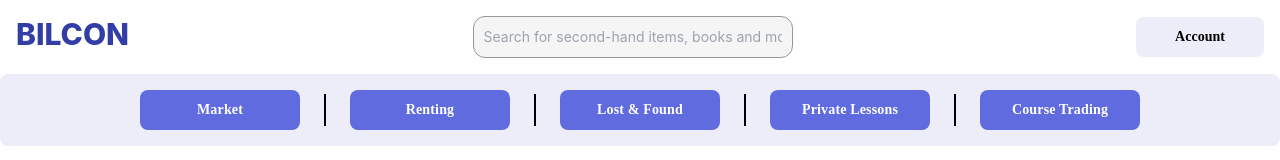
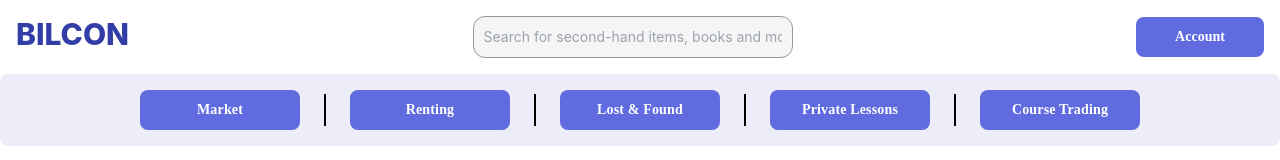
Before and after one commit to GokalpGokdogan/Bilcon, a React (Create React App) app in the folder bilcon-frontend/: page /detailsPage in a window 1280 px wide. Shown: the top 160 px of the page. Built offline with nearby package versions, Linux system fonts and the light colour scheme.

Commit message:
Header Component

```diff
--- a/bilcon-frontend/src/screens/accountPage.js
+++ b/bilcon-frontend/src/screens/accountPage.js
@@ -1,6 +1,8 @@
 import React from 'react';
 import { Link } from 'react-router-dom';
 import NavMenu from './ui-component/navMenu';
+import Header from './ui-component/header';
+
 
 function AccountPage()
 {
@@ -25,11 +27,7 @@ function AccountPage()
 
     return(
         <div>
-            <div className='flex flex-row p-4 w-full'>
-                <p className='font-inter font-extrabold text-3xl text-blue-dark'>BILCON</p>
-                <input type="text" className="mx-auto border border-gray bg-gray-light text-gray-900 focus:outline-none focus:ring-1 ring-gray sm:text-sm rounded-xl p-2.5 w-80 dark:bg-gray-700 dark:border-gray-600 dark:placeholder-gray-400 dark:text-white" placeholder="Search for second-hand items, books and more!" required=""></input>
-                <Link type="submit" to="/accountPage" className="w-32 my-auto text-white bg-ui-purple hover:bg-primary-700 focus:ring-4 focus:outline-none focus:ring-primary-300 font-bold rounded-lg font-sans text-sm px-5 py-2.5 text-center dark:bg-primary-600 dark:hover:bg-primary-700 dark:focus:ring-primary-800">Account</Link>
-            </div>
+            <Header/>
             <NavMenu currPage="Account"/>
             <div className='flex flex-row'>
         <div className='flex flex-col bg-white h-screen px-10'>
--- a/bilcon-frontend/src/screens/detailsPage.js
+++ b/bilcon-frontend/src/screens/detailsPage.js
@@ -1,6 +1,6 @@
 import React from 'react';
-import { Link } from 'react-router-dom';
 import NavMenu from './ui-component/navMenu';
+import Header from './ui-component/header';
 
 function detailsPage()
 {
@@ -9,11 +9,7 @@ function detailsPage()
     return(
     <div className='flex flex-col bg-white justify-center items-center'>
 
-        <div className='flex flex-row p-4 w-full'>
-            <p className='font-inter font-extrabold text-3xl text-blue-dark'>BILCON</p>
-            <input type="text" className="mx-auto border border-gray bg-gray-light text-gray-900 focus:outline-none focus:ring-1 ring-gray sm:text-sm rounded-xl p-2.5 w-80 dark:bg-gray-700 dark:border-gray-600 dark:placeholder-gray-400 dark:text-white" placeholder="Search for second-hand items, books and more!" required=""></input>
-            <Link type="submit" to="/accountPage" className="w-32 my-auto text-black bg-gray-blue hover:bg-primary-700 focus:ring-4 focus:outline-none focus:ring-primary-300 font-bold rounded-lg font-sans text-sm px-5 py-2.5 text-center dark:bg-primary-600 dark:hover:bg-primary-700 dark:focus:ring-primary-800">Account</Link>
-        </div>
+        <Header/>
         <NavMenu currPage="Details Page"/>
         <h1 className='font-inter font-extrabold text-3xl text-ui-purple my-4'>CS 315 Book</h1>
         <div className='flex flex-row'>
--- a/bilcon-frontend/src/screens/top-menu/courseTradingPage.js
+++ b/bilcon-frontend/src/screens/top-menu/courseTradingPage.js
@@ -1,7 +1,7 @@
 import React from 'react';
-import { Link } from 'react-router-dom';
 import NavMenu from '../ui-component/navMenu';
 import Feed from '../ui-component/feed';
+import Header from '../ui-component/header';
 
 function CourseTrading()
 {
@@ -11,11 +11,7 @@ function CourseTrading()
         <div className='bg-white h-screen'>
 
 
-            <div className='flex flex-row p-4 w-full'>
-                <p className='font-inter font-extrabold text-3xl text-blue-dark'>BILCON</p>
-                <input type="text" className="mx-auto border border-gray bg-gray-light text-gray-900 focus:outline-none focus:ring-1 ring-gray sm:text-sm rounded-xl p-2.5 w-80 dark:bg-gray-700 dark:border-gray-600 dark:placeholder-gray-400 dark:text-white" placeholder="Search for second-hand items, books and more!" required=""></input>
-                <Link type="submit" to="/accountPage" className="w-32 my-auto text-white bg-ui-purple hover:bg-primary-700 focus:ring-4 focus:outline-none focus:ring-primary-300 font-bold rounded-lg font-sans text-sm px-5 py-2.5 text-center dark:bg-primary-600 dark:hover:bg-primary-700 dark:focus:ring-primary-800">Account</Link>
-            </div>
+            <Header/>
             <NavMenu currPage='Course Trading' />
             <Feed/>
        </div>
--- a/bilcon-frontend/src/screens/top-menu/lostFoundPage.js
+++ b/bilcon-frontend/src/screens/top-menu/lostFoundPage.js
@@ -1,7 +1,7 @@
 import React from 'react';
-import { Link } from 'react-router-dom';
 import NavMenu from '../ui-component/navMenu';
 import Feed from '../ui-component/feed';
+import Header from '../ui-component/header';
 
 
 function LostFound()
@@ -13,11 +13,7 @@ function LostFound()
         <div className='bg-white h-screen'>
 
 
-            <div className='flex flex-row p-4 w-full'>
-                <p className='font-inter font-extrabold text-3xl text-blue-dark'>BILCON</p>
-                <input type="text" className="mx-auto border border-gray bg-gray-light text-gray-900 focus:outline-none focus:ring-1 ring-gray sm:text-sm rounded-xl p-2.5 w-80 dark:bg-gray-700 dark:border-gray-600 dark:placeholder-gray-400 dark:text-white" placeholder="Search for second-hand items, books and more!" required=""></input>
-                <Link type="submit" to="/accountPage" className="w-32 my-auto text-white bg-ui-purple hover:bg-primary-700 focus:ring-4 focus:outline-none focus:ring-primary-300 font-bold rounded-lg font-sans text-sm px-5 py-2.5 text-center dark:bg-primary-600 dark:hover:bg-primary-700 dark:focus:ring-primary-800">Account</Link>
-            </div>
+            <Header/>
             <NavMenu currPage='Lost & Found' />
             <Feed/>
        </div>
--- a/bilcon-frontend/src/screens/top-menu/marketPage.js
+++ b/bilcon-frontend/src/screens/top-menu/marketPage.js
@@ -1,7 +1,7 @@
 import React from 'react';
-import { Link } from 'react-router-dom';
 import NavMenu from '../ui-component/navMenu';
 import Feed from '../ui-component/feed';
+import Header from '../ui-component/header';
 
 
 
@@ -14,11 +14,7 @@ function Market()
         <div className='bg-white h-screen'>
 
 
-            <div className='flex flex-row p-4 w-full'>
-                <p className='font-inter font-extrabold text-3xl text-blue-dark'>BILCON</p>
-                <input type="text" className="mx-auto border border-gray bg-gray-light text-gray-900 focus:outline-none focus:ring-1 ring-gray sm:text-sm rounded-xl p-2.5 w-80 dark:bg-gray-700 dark:border-gray-600 dark:placeholder-gray-400 dark:text-white" placeholder="Search for second-hand items, books and more!" required=""></input>
-                <Link type="submit" to="/accountPage" className="w-32 my-auto text-white bg-ui-purple hover:bg-primary-700 focus:ring-4 focus:outline-none focus:ring-primary-300 font-bold rounded-lg font-sans text-sm px-5 py-2.5 text-center dark:bg-primary-600 dark:hover:bg-primary-700 dark:focus:ring-primary-800">Account</Link>
-            </div>
+            <Header/>
             <NavMenu currPage='Market' />
             <Feed/>
        </div>
--- a/bilcon-frontend/src/screens/top-menu/privateLessonsPage.js
+++ b/bilcon-frontend/src/screens/top-menu/privateLessonsPage.js
@@ -1,22 +1,16 @@
 import React from 'react';
-import { Link } from 'react-router-dom';
 import NavMenu from '../ui-component/navMenu';
 import Feed from '../ui-component/feed';
+import Header from '../ui-component/header';
 
 function PrivateLessons()
 {
-
-
 
     return(
         <div className='bg-white h-screen'>
 
 
-            <div className='flex flex-row p-4 w-full'>
-                <p className='font-inter font-extrabold text-3xl text-blue-dark'>BILCON</p>
-                <input type="text" className="mx-auto border border-gray bg-gray-light text-gray-900 focus:outline-none focus:ring-1 ring-gray sm:text-sm rounded-xl p-2.5 w-80 dark:bg-gray-700 dark:border-gray-600 dark:placeholder-gray-400 dark:text-white" placeholder="Search for second-hand items, books and more!" required=""></input>
-                <Link type="submit" to="/accountPage" className="w-32 my-auto text-white bg-ui-purple hover:bg-primary-700 focus:ring-4 focus:outline-none focus:ring-primary-300 font-bold rounded-lg font-sans text-sm px-5 py-2.5 text-center dark:bg-primary-600 dark:hover:bg-primary-700 dark:focus:ring-primary-800">Account</Link>
-            </div>
+            <Header/>
             <NavMenu currPage='Private Lessons' />
             <Feed/>
        </div>
--- a/bilcon-frontend/src/screens/top-menu/rentPage.js
+++ b/bilcon-frontend/src/screens/top-menu/rentPage.js
@@ -1,24 +1,19 @@
 import React from 'react';
-import { Link } from 'react-router-dom';
 import NavMenu from '../ui-component/navMenu';
 import Feed from '../ui-component/feed';
+import Header from '../ui-component/header';
+
 
 
 function Rent()
 {
 
 
-
-
     return(
         <div className='bg-white h-screen'>
 
 
-            <div className='flex flex-row p-4 w-full'>
-                <p className='font-inter font-extrabold text-3xl text-blue-dark'>BILCON</p>
-                <input type="text" className="mx-auto border border-gray bg-gray-light text-gray-900 focus:outline-none focus:ring-1 ring-gray sm:text-sm rounded-xl p-2.5 w-80 dark:bg-gray-700 dark:border-gray-600 dark:placeholder-gray-400 dark:text-white" placeholder="Search for second-hand items, books and more!" required=""></input>
-                <Link type="submit" to="/accountPage" className="w-32 my-auto text-white bg-ui-purple hover:bg-primary-700 focus:ring-4 focus:outline-none focus:ring-primary-300 font-bold rounded-lg font-sans text-sm px-5 py-2.5 text-center dark:bg-primary-600 dark:hover:bg-primary-700 dark:focus:ring-primary-800">Account</Link>
-            </div>
+            <Header/>
             <NavMenu currPage='Renting' />
             <Feed/>
        </div>
--- /dev/null
+++ b/bilcon-frontend/src/screens/ui-component/header.js
@@ -0,0 +1,16 @@
+import React from 'react';
+import { Link } from 'react-router-dom';
+
+
+
+function Header()
+{
+    return(
+    <div className='flex flex-row p-4 w-full'>
+        <Link to="/market" className='font-inter font-extrabold text-3xl text-blue-dark'>BILCON</Link>
+        <input type="text" className="mx-auto border border-gray bg-gray-light text-gray-900 focus:outline-none focus:ring-1 ring-gray sm:text-sm rounded-xl p-2.5 w-80 dark:bg-gray-700 dark:border-gray-600 dark:placeholder-gray-400 dark:text-white" placeholder="Search for second-hand items, books and more!" required=""></input>
+        <Link type="submit" to="/accountPage" className="w-32 my-auto text-white bg-ui-purple hover:bg-primary-700 focus:ring-4 focus:outline-none focus:ring-primary-300 font-bold rounded-lg font-sans text-sm px-5 py-2.5 text-center dark:bg-primary-600 dark:hover:bg-primary-700 dark:focus:ring-primary-800">Account</Link>
+    </div>);
+}
+
+export default Header;
```
